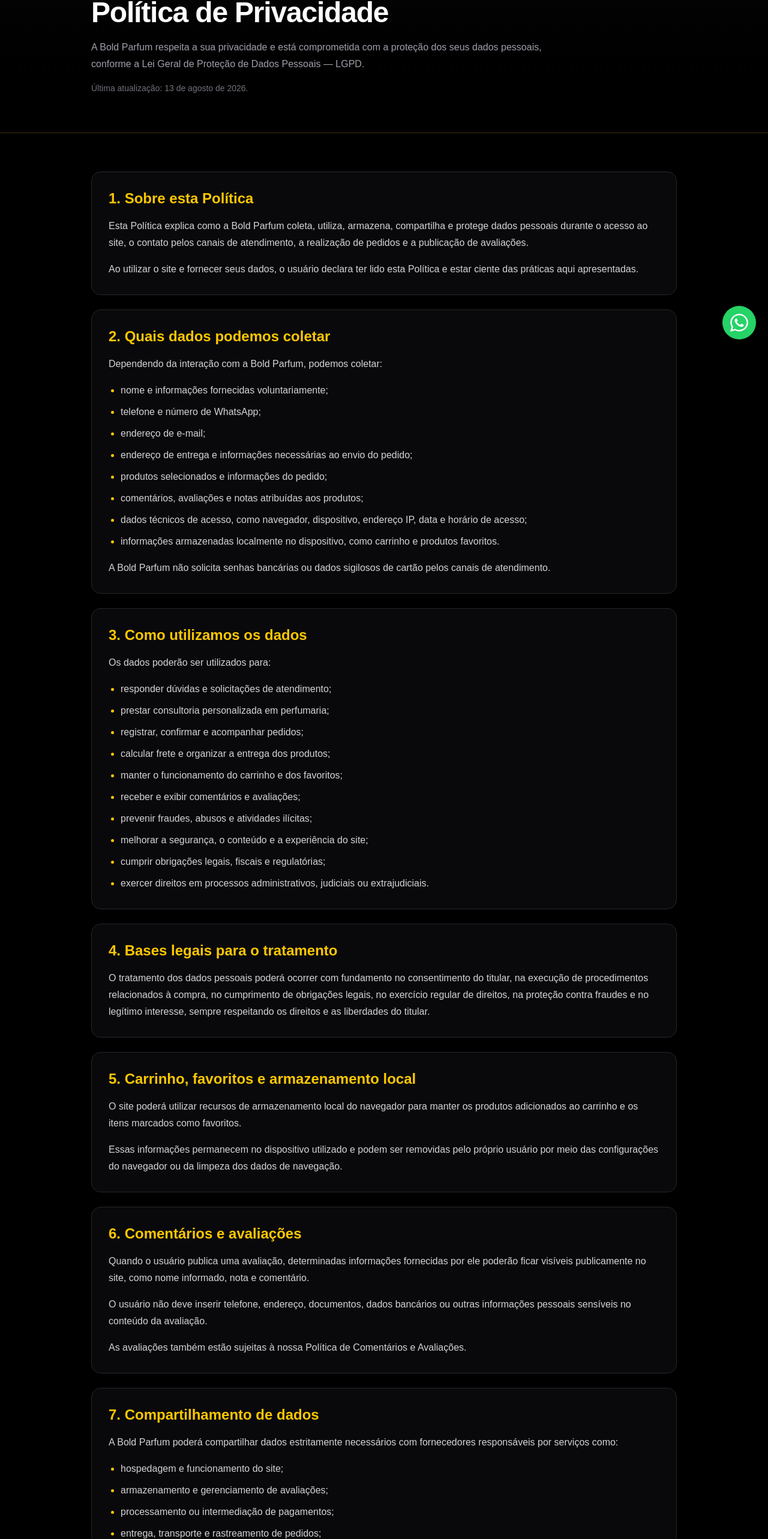
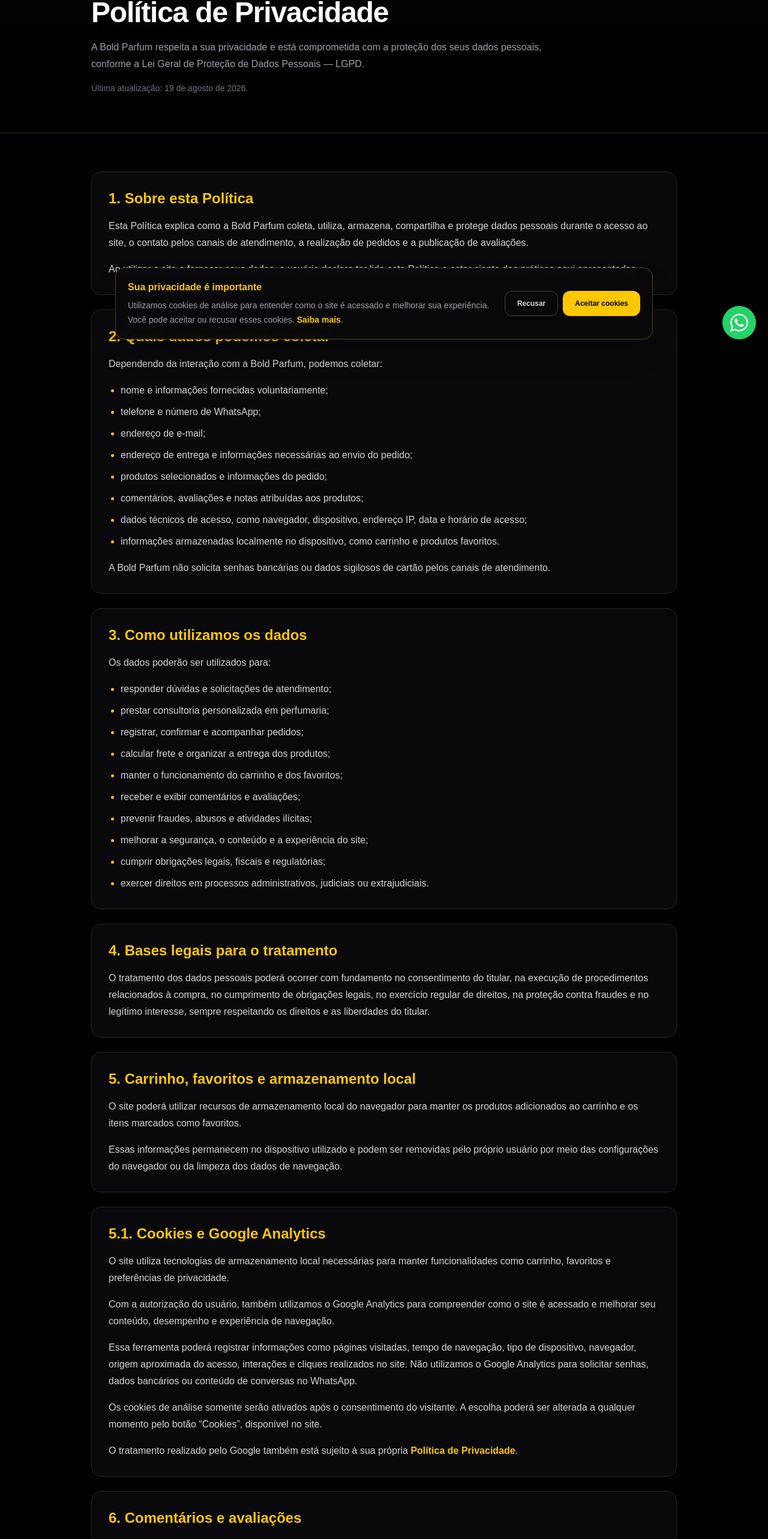
Before and after one commit to rogerionoliveira08/bold-perfumes, a Next.js app: page /politica-de-privacidade in a window 1280 px wide. Shown: the part 214-2780 px from the top of the page at 60% size. Built offline with nearby package versions, Linux system fonts and the light colour scheme.

Commit message:
Adiciona Google Analytics com consentimento de cookies

```diff
--- a/app/layout.tsx
+++ b/app/layout.tsx
@@ -4,7 +4,7 @@
 import { CartProvider } from "@/context/CartContext";
 import { FavoritesProvider } from "@/context/FavoritesContext";
 import CartDrawer from "@/components/cart/CartDrawer";
-
+import GoogleAnalytics from "@/components/analytics/GoogleAnalytics";
 const geistSans = Geist({
   variable: "--font-geist-sans",
   subsets: ["latin"],
@@ -110,8 +110,9 @@
       >
         <CartProvider>
           <FavoritesProvider>
-            {children}
+                        {children}
             <CartDrawer />
+            <GoogleAnalytics />
           </FavoritesProvider>
         </CartProvider>
       </body>
--- a/app/politica-de-privacidade/page.tsx
+++ b/app/politica-de-privacidade/page.tsx
@@ -34,7 +34,7 @@
             </p>
 
             <p className="mt-4 text-sm text-zinc-500">
-              Última atualização: 13 de agosto de 2026.
+              Última atualização: 19 de agosto de 2026.
             </p>
           </div>
         </section>
@@ -129,7 +129,47 @@
                 do navegador ou da limpeza dos dados de navegação.
               </p>
             </PolicySection>
+            <PolicySection title="5.1. Cookies e Google Analytics">
+              <p>
+                O site utiliza tecnologias de armazenamento local necessárias
+                para manter funcionalidades como carrinho, favoritos e
+                preferências de privacidade.
+              </p>
 
+              <p>
+                Com a autorização do usuário, também utilizamos o Google
+                Analytics para compreender como o site é acessado e melhorar
+                seu conteúdo, desempenho e experiência de navegação.
+              </p>
+
+              <p>
+                Essa ferramenta poderá registrar informações como páginas
+                visitadas, tempo de navegação, tipo de dispositivo, navegador,
+                origem aproximada do acesso, interações e cliques realizados no
+                site. Não utilizamos o Google Analytics para solicitar senhas,
+                dados bancários ou conteúdo de conversas no WhatsApp.
+              </p>
+
+              <p>
+                Os cookies de análise somente serão ativados após o
+                consentimento do visitante. A escolha poderá ser alterada a
+                qualquer momento pelo botão “Cookies”, disponível no site.
+              </p>
+
+              <p>
+                O tratamento realizado pelo Google também está sujeito à sua
+                própria{" "}
+                <a
+                  href="https://policies.google.com/privacy"
+                  target="_blank"
+                  rel="noopener noreferrer"
+                  className="font-bold text-yellow-400 transition hover:text-yellow-300"
+                >
+                  Política de Privacidade
+                </a>
+                .
+              </p>
+            </PolicySection>
             <PolicySection title="6. Comentários e avaliações">
               <p>
                 Quando o usuário publica uma avaliação, determinadas
--- /dev/null
+++ b/components/analytics/GoogleAnalytics.tsx
@@ -0,0 +1,118 @@
+"use client";
+
+import { useEffect, useState } from "react";
+import Link from "next/link";
+import Script from "next/script";
+
+const GA_MEASUREMENT_ID = "G-QZ13SCVCBN";
+const CONSENT_KEY = "bold-parfum-cookie-consent";
+
+type ConsentStatus = "accepted" | "rejected" | null;
+
+export default function GoogleAnalytics() {
+  const [consent, setConsent] = useState<ConsentStatus>(null);
+  const [ready, setReady] = useState(false);
+
+  useEffect(() => {
+    const savedConsent = window.localStorage.getItem(CONSENT_KEY);
+
+    if (savedConsent === "accepted" || savedConsent === "rejected") {
+      setConsent(savedConsent);
+    }
+
+    setReady(true);
+  }, []);
+
+  function updateConsent(status: Exclude<ConsentStatus, null>) {
+    window.localStorage.setItem(CONSENT_KEY, status);
+    setConsent(status);
+  }
+
+  function reopenPreferences() {
+    window.localStorage.removeItem(CONSENT_KEY);
+    setConsent(null);
+  }
+
+  if (!ready) {
+    return null;
+  }
+
+  return (
+    <>
+      {consent === "accepted" ? (
+        <>
+          <Script
+            src={`https://www.googletagmanager.com/gtag/js?id=${GA_MEASUREMENT_ID}`}
+            strategy="afterInteractive"
+          />
+
+          <Script id="google-analytics" strategy="afterInteractive">
+            {`
+              window.dataLayer = window.dataLayer || [];
+              function gtag(){dataLayer.push(arguments);}
+              gtag('js', new Date());
+              gtag('config', '${GA_MEASUREMENT_ID}', {
+                anonymize_ip: true
+              });
+            `}
+          </Script>
+        </>
+      ) : null}
+
+      {consent === null ? (
+        <section
+          aria-label="Preferências de cookies"
+          className="fixed inset-x-3 bottom-3 z-[100] mx-auto max-w-4xl rounded-2xl border border-yellow-400/30 bg-zinc-950/95 p-4 text-white shadow-2xl backdrop-blur-md sm:bottom-5 sm:p-5"
+        >
+          <div className="flex flex-col gap-4 lg:flex-row lg:items-center lg:justify-between">
+            <div className="max-w-2xl">
+              <h2 className="text-sm font-black text-yellow-400 sm:text-base">
+                Sua privacidade é importante
+              </h2>
+
+              <p className="mt-1.5 text-xs leading-5 text-zinc-400 sm:text-sm sm:leading-6">
+                Utilizamos cookies de análise para entender como o site é
+                acessado e melhorar sua experiência. Você pode aceitar ou
+                recusar esses cookies.{" "}
+                <Link
+                  href="/politica-de-privacidade"
+                  className="font-bold text-yellow-400 transition hover:text-yellow-300"
+                >
+                  Saiba mais
+                </Link>
+                .
+              </p>
+            </div>
+
+            <div className="flex shrink-0 flex-col gap-2 sm:flex-row">
+              <button
+                type="button"
+                onClick={() => updateConsent("rejected")}
+                className="rounded-xl border border-zinc-700 px-5 py-3 text-xs font-black text-zinc-300 transition hover:border-zinc-500 hover:text-white"
+              >
+                Recusar
+              </button>
+
+              <button
+                type="button"
+                onClick={() => updateConsent("accepted")}
+                className="rounded-xl bg-yellow-400 px-5 py-3 text-xs font-black text-black transition hover:bg-yellow-300"
+              >
+                Aceitar cookies
+              </button>
+            </div>
+          </div>
+        </section>
+      ) : (
+        <button
+          type="button"
+          onClick={reopenPreferences}
+          className="fixed bottom-3 left-3 z-[90] rounded-full border border-zinc-700 bg-zinc-950/90 px-3 py-2 text-[10px] font-bold text-zinc-400 shadow-lg backdrop-blur transition hover:border-yellow-400 hover:text-yellow-400"
+          aria-label="Alterar preferências de cookies"
+        >
+          Cookies
+        </button>
+      )}
+    </>
+  );
+}
```
